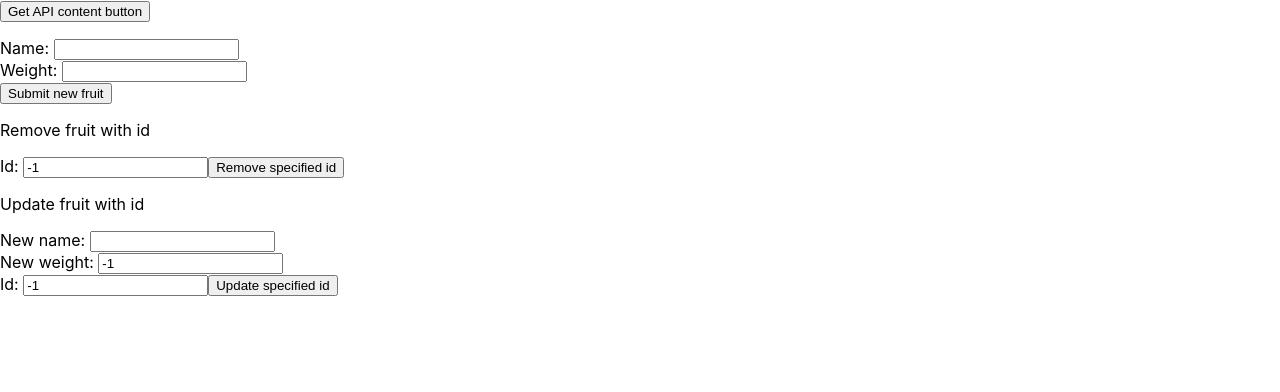
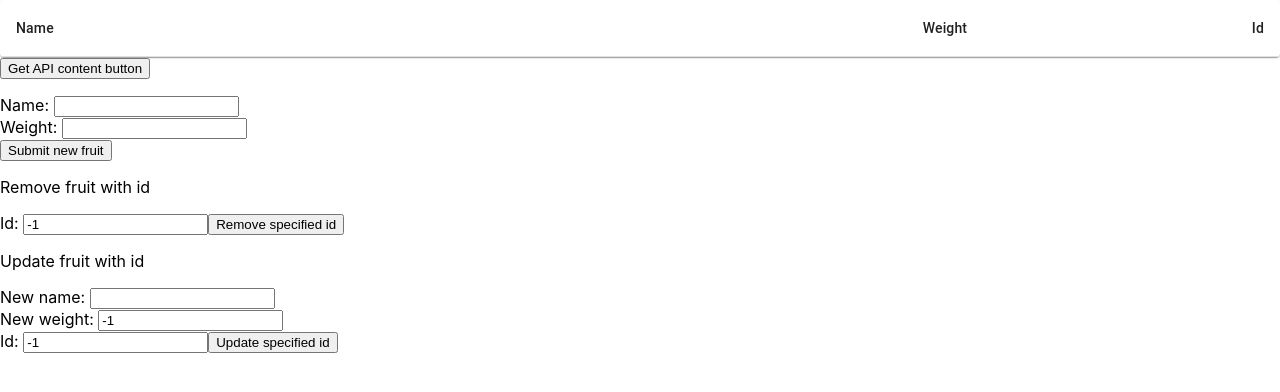
Before and after one commit to dthemg/react-mysql, a React (Create React App) app in the folder crud-client/: page / in a window 1280 px wide. Shown: the top 392 px of the page. Built offline with nearby package versions, Linux system fonts and the light colour scheme.

Commit message:
Working on material table

```diff
--- a/crud-client/package.json
+++ b/crud-client/package.json
@@ -3,6 +3,7 @@
   "version": "0.1.0",
   "private": true,
   "dependencies": {
+    "@material-ui/core": "^4.9.7",
     "@testing-library/jest-dom": "^4.2.4",
     "@testing-library/react": "^9.5.0",
     "@testing-library/user-event": "^7.2.1",
--- a/crud-client/src/App.js
+++ b/crud-client/src/App.js
@@ -1,11 +1,20 @@
 import React from 'react';
 import './App.css';
+import { makeStyles } from '@material-ui/core/styles';
+import Paper from '@material-ui/core/Paper';
+import Table from '@material-ui/core/Table';
+import TableBody from '@material-ui/core/TableBody';
+import TableCell from '@material-ui/core/TableCell';
+import TableHead from '@material-ui/core/TableHead';
+import TableRow from '@material-ui/core/TableRow';
+import TableContainer from '@material-ui/core/TableContainer';
+
 
 class App extends React.Component {
 	constructor(props) {
 		super(props);
 		this.state = {
-			fruitResponse: "",
+			fruitResponse: [],
 			newName: "",
 			newWeight: "",
 			newRemoveId: -1,
@@ -17,14 +26,27 @@ class App extends React.Component {
 		this.onSubmitNewFruit = this.onSubmitNewFruit.bind(this);
 		this.onSubmitRemoveId = this.onSubmitRemoveId.bind(this);
 		this.onSubmitUpdateId = this.onSubmitUpdateId.bind(this);
+		this.renderTable = this.renderTable.bind(this);
 		this.onChange = this.onChange.bind(this);
+	}
+
+	createData(results) {
+		return { results }
+	}
+
+	useStyles() {
+		return makeStyles({
+			table: {
+				minWidth: 650
+			}
+		});
 	}
 
 	readAllFruits() {
 		console.log("Reading all....")
 		fetch("http://localhost:9000/fruitAPI/getAll")
-			.then(res => res.text())
-			.then(res => this.setState({ fruitResponse: res }));
+			.then(res => res.json())
+			.then(res => this.setState({ fruitResponse: this.createData(res) }));
 	}
 
 	onChange(event) {
@@ -89,9 +111,42 @@ class App extends React.Component {
 
 	}
 
+	renderTable() {
+		const classes = this.useStyles();
+
+		debugger;
+
+		return (
+			<TableContainer component={Paper}>
+				<Table className={classes.table} aria-label="My table">
+					<TableHead>
+						<TableRow>
+							<TableCell>Name</TableCell>
+							<TableCell align='right'>Weight</TableCell>
+							<TableCell align='right'>Id</TableCell>
+						</TableRow>
+					</TableHead>
+					<TableBody>
+						{this.state.fruitResponse.map(rowContent => (
+							<TableRow key={rowContent.id}>
+								<TableCell component="th" scope="row">
+									{rowContent.name}
+								</TableCell>
+								<TableCell align='right'>{rowContent.weight}</TableCell>
+								<TableCell align='right'>{rowContent.id}</TableCell>
+							</TableRow>
+						))}
+					</TableBody>
+				</Table>
+			</TableContainer>
+		);
+	}
+
+
 	render() {
 		return (
 			<div>
+				{ this.renderTable() }
 				<div>
 					<button
 						onClick = { this.readAllFruits }
```
Also changed, not shown: 1 other file (tests, documents, lock files or other folders).
